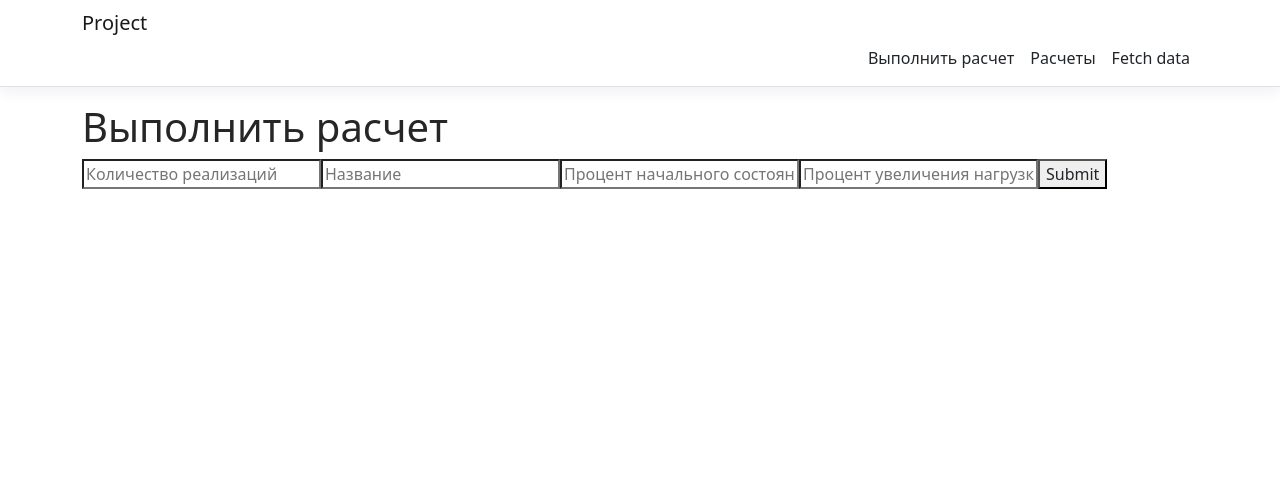
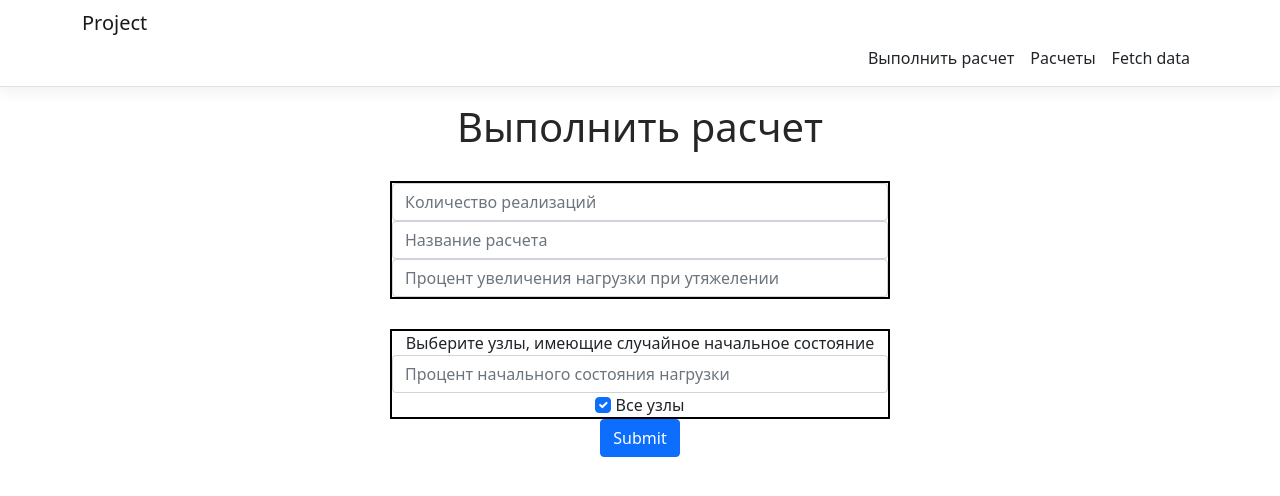
Before and after one commit to nik79839/MMK_frontend, a React (Create React App) app: page / in a window 1280 px wide. Shown: the top 496 px of the page. Built offline with nearby package versions, Linux system fonts and the light colour scheme; what redux-signalr would draw is missing.

Commit message:
Добавлен вывод сатистических характеристик

```diff
--- a/src/api/api.js
+++ b/src/api/api.js
@@ -4,7 +4,7 @@ export const mainAPI = {
     getCalculations() {
         return axios.get('https://localhost:7231/CalculationPowerFlows/GetCalculations'); //
     },
-    getCalculationResultById(id) {
+    getCalculationStatisticById(id) {
         return axios.get('https://localhost:7231/CalculationPowerFlows/GetCalculations/'+id); //
     },
     getCalculationStatus() {
--- /dev/null
+++ b/src/components/CalculationForm.css
@@ -0,0 +1,12 @@
+.main{
+    margin: auto;
+    text-align:center;
+}
+
+.calc{
+    width: 500px;
+    border: 2px solid black;
+    text-align:center;
+    margin: auto;
+    margin-top: 30px;
+}
--- a/src/components/CalculationForm.js
+++ b/src/components/CalculationForm.js
@@ -1,25 +1,36 @@
-import { Formik, Field, Form } from "formik";
+import { Formik, Field, Form,Checkbox } from "formik";
 import axios from 'axios';
+import './CalculationForm.css';
 
 const CalculationForm = (props) => {
 
-        return <div>
+        return <div className="main">
             <h1>Выполнить расчет</h1>
       <Formik
-        initialValues={{ CountOfImplementations: "",name: "", percentLoad: "", percentForWorsening: "" }}
+        initialValues={{ CountOfImplementations: "",name: "", percentLoad: "", percentForWorsening: "",isAllNodesInitial: true,
+        loadNodes: "" }}
         onSubmit={(values) => {
           axios({method:'post', url: "https://localhost:7231/CalculationPowerFlows/PostCalculations",data: values,
           headers: { "Content-Type": "multipart/form-data"}
         })}}
       >
+        {({ values }) => (
         <Form>
-          <Field name="CountOfImplementations" type="text" placeholder="Количество реализаций" />
-          <Field name="name" type="text" placeholder="Название" />
-          <Field name="percentLoad" type="text" placeholder="Процент начального состояния нагрузки" />
-          <Field name="percentForWorsening" type="text" placeholder="Процент увеличения нагрузки при утяжелении" />
-          <button type="submit">Submit</button>
-        </Form>
+        <div className="calc">
+          <Field name="CountOfImplementations" type="text" placeholder="Количество реализаций" className='form-control' />
+          <Field name="name" type="text" placeholder="Название расчета" className='form-control' />
+          <Field name="percentForWorsening" type="text" placeholder="Процент увеличения нагрузки при утяжелении" className='form-control'/>
+          </div>
+        <div className="calc">
+          <label>Выберите узлы, имеющие случайное начальное состояние</label>
+          <Field name="percentLoad" type="text" placeholder="Процент начального состояния нагрузки" className='form-control'/>
+          <Field name="isAllNodesInitial" type="checkbox" className="form-check-input"/> Все узлы
+          {!values.isAllNodesInitial ? (
+            <Field type="text" name="loadNodes" placeholder="Перечислите узлы чере запятую" className='form-control' />):null}
+        </div>
+        <button type="submit" className="btn btn-primary mr-2">Submit</button>
+        </Form>)}
       </Formik>
-        </div>;
+        </div>
 }
 export default CalculationForm;
--- a/src/components/CalculationItem.js
+++ b/src/components/CalculationItem.js
@@ -3,11 +3,11 @@ import './Main.css';
 
 const CalculationItem = (props) => {
 
-   const getCalculationResultById = () => {
-    props.getCalculationResultById(props.calculations.calculationId);
+   const getCalculationStatisticById = () => {
+    props.getCalculationStatisticById(props.calculations.calculationId);
    }
         return <div>
-                    <a onClick={getCalculationResultById} className="active">{props.calculations.name}</a>
+                    <a onClick={getCalculationStatisticById} className="active">{props.calculations.name}</a>
                 </div>;
 }
 export default CalculationItem;
--- a/src/components/CalculationsUID.js
+++ b/src/components/CalculationsUID.js
@@ -10,8 +10,8 @@ const { TabPane } = Tabs;
 
 const CalculationsUID = (props) => {
 
-    const getCalculationResultById = (id) => {
-        props.getCalculationResultById(id);
+    const getCalculationStatisticById = (id) => {
+        props.getCalculationStatisticById(id);
        }
 
         return <div>
@@ -23,7 +23,7 @@ const CalculationsUID = (props) => {
                 {
                     props.calculations?.map((calculations) =>
                         {if (calculations.calculationEnd != null) return (
-                        <CalculationItem calculations={calculations} getCalculationResultById={getCalculationResultById} />)}
+                        <CalculationItem calculations={calculations} getCalculationStatisticById={getCalculationStatisticById} />)}
                     )
                 }
                 </div>
@@ -32,7 +32,7 @@ const CalculationsUID = (props) => {
                 {
                     props.calculations?.map((calculations) =>
                     {if (calculations.calculationEnd == null) return (
-                    <CalculationProgress calculations={calculations} getCalculationResultById={getCalculationResultById} />)}
+                    <CalculationProgress calculations={calculations} getCalculationStatisticById={getCalculationStatisticById} />)}
                 )
                 }
             </TabPane>
--- a/src/components/CalculationsUIDContainer.js
+++ b/src/components/CalculationsUIDContainer.js
@@ -1,6 +1,6 @@
 import React, { useEffect } from "react";
 import { compose } from "redux";
-import { getCalculations, getCalculationResultById } from '../redux/main-reducer';
+import { getCalculations, getCalculationStatisticById } from '../redux/main-reducer';
 import { connect } from 'react-redux';
 import  CalculationsUID  from './CalculationsUID';
 
@@ -11,7 +11,7 @@ const CalculationsUIDContainer = (props) => {
 
         return (
             <div>
-                <CalculationsUID calculations={props.calculations} getCalculationResultById={props.getCalculationResultById}/>
+                <CalculationsUID calculations={props.calculations} getCalculationStatisticById={props.getCalculationStatisticById}/>
             </div>  );
 }
 
@@ -22,5 +22,5 @@ let mapStateToProps = (state) => {
 }
 
 export default compose(
-    connect(mapStateToProps, {getCalculations, getCalculationResultById}))
+    connect(mapStateToProps, {getCalculations, getCalculationStatisticById}))
     (CalculationsUIDContainer);
--- a/src/components/Graphics.js
+++ b/src/components/Graphics.js
@@ -4,7 +4,8 @@ import { BarChart, Bar, Cell, XAxis, YAxis, CartesianGrid, Tooltip, Legend, Resp
 
 const Graphics = (props) => {
         return <div >
-        <BarChart width={500} height={300} data={props.calculationResults} margin={{ top: 5, right: 30, left: 20, bottom: 5,}}>
+          <div className="chart">
+        <BarChart width={500} height={300} data={props.calculationStatistics.calculationResultProcessed} margin={{ top: 5, right: 30, left: 20, bottom: 5,}}>
           <CartesianGrid strokeDasharray="3 3" />
           <XAxis dataKey="interval" />
           <YAxis />
@@ -12,12 +13,16 @@ const Graphics = (props) => {
           <Legend />
           <Bar dataKey="height" fill="#8884d8" />
         </BarChart>
-            {
-                    props.calculationResults?.map((calculationResults) => (
-                        <h5>{calculationResults.powerFlowLimit}</h5>
-                    ))
-                }
+        </div>
+        <div className="characteristics">
+          <ul>
+          <li>Максимум: {props.calculationStatistics.maximum}</li>
+          <li>Минимум: {props.calculationStatistics.minimum}</li>
+          <li>Мат ожидание: {props.calculationStatistics.mean}</li>
+          <li>СКО: {props.calculationStatistics.stD}</li>
+          </ul>
 
+        </div>
         </div>;
 }
 export default Graphics;
--- a/src/components/GraphicsContainer.js
+++ b/src/components/GraphicsContainer.js
@@ -9,13 +9,13 @@ const GraphicsContainer = (props) => {
 
         return (
             <div>
-                <Graphics calculationResults={props.calculationResult}/>
+                <Graphics calculationStatistics={props.calculationStatistic}/>
             </div>  );
 }
 
 let mapStateToProps = (state) => {
     return {
-        calculationResult: state.mainPage.calculationResult
+        calculationStatistic: state.mainPage.calculationStatistic
     }
 }
 
```
Also changed, not shown: src/redux/main-reducer.js (+11 -11 lines).
